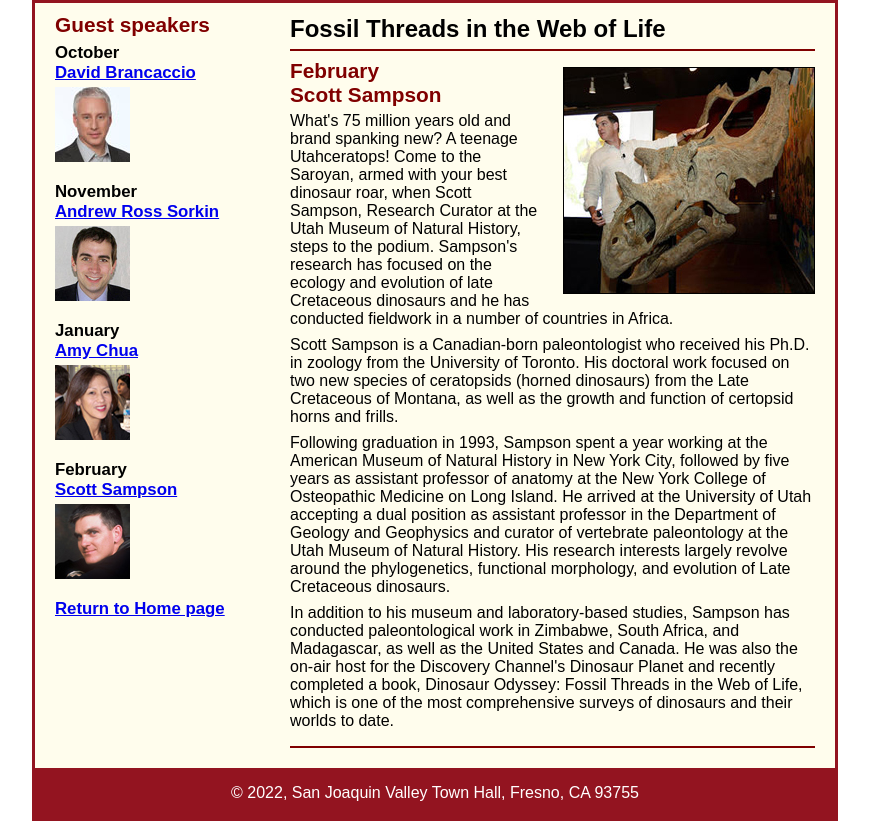
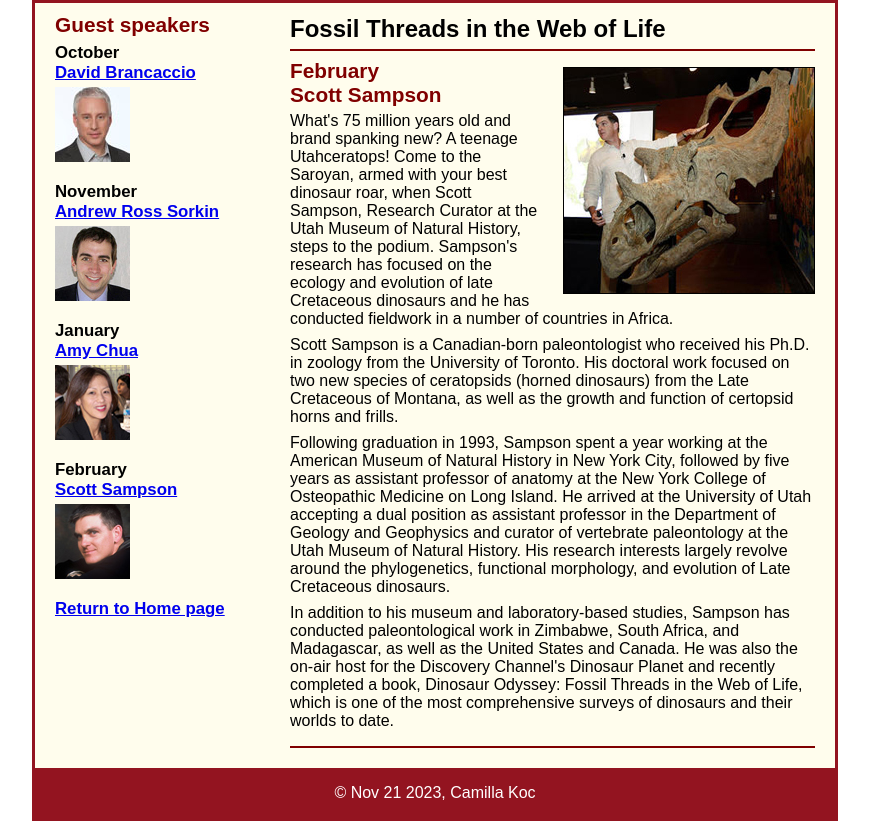
Before and after one commit to caamsoup/A11, a plain HTML site: page speakers/c6_sampson.html in a window 1280 px wide. Shown: the part 120-941 px from the top of the page, without its empty margins (205-1074 px from the left). Drawn offline with Linux system fonts and the light colour scheme.

Commit message:
First commit :)

```diff
--- a/speakers/c6_sampson.html
+++ b/speakers/c6_sampson.html
@@ -58,7 +58,7 @@
 		</aside>
 	</main>
 	<footer>
-		<p>&copy; 2022, San Joaquin Valley Town Hall, Fresno, CA 93755</p>
+		<p>&copy; Nov 21 2023, Camilla Koc</p>
 	</footer>
 </body>
 </html>
```
Also changed, not shown: speakers/c7_sampson.html (+1 -1 lines).
